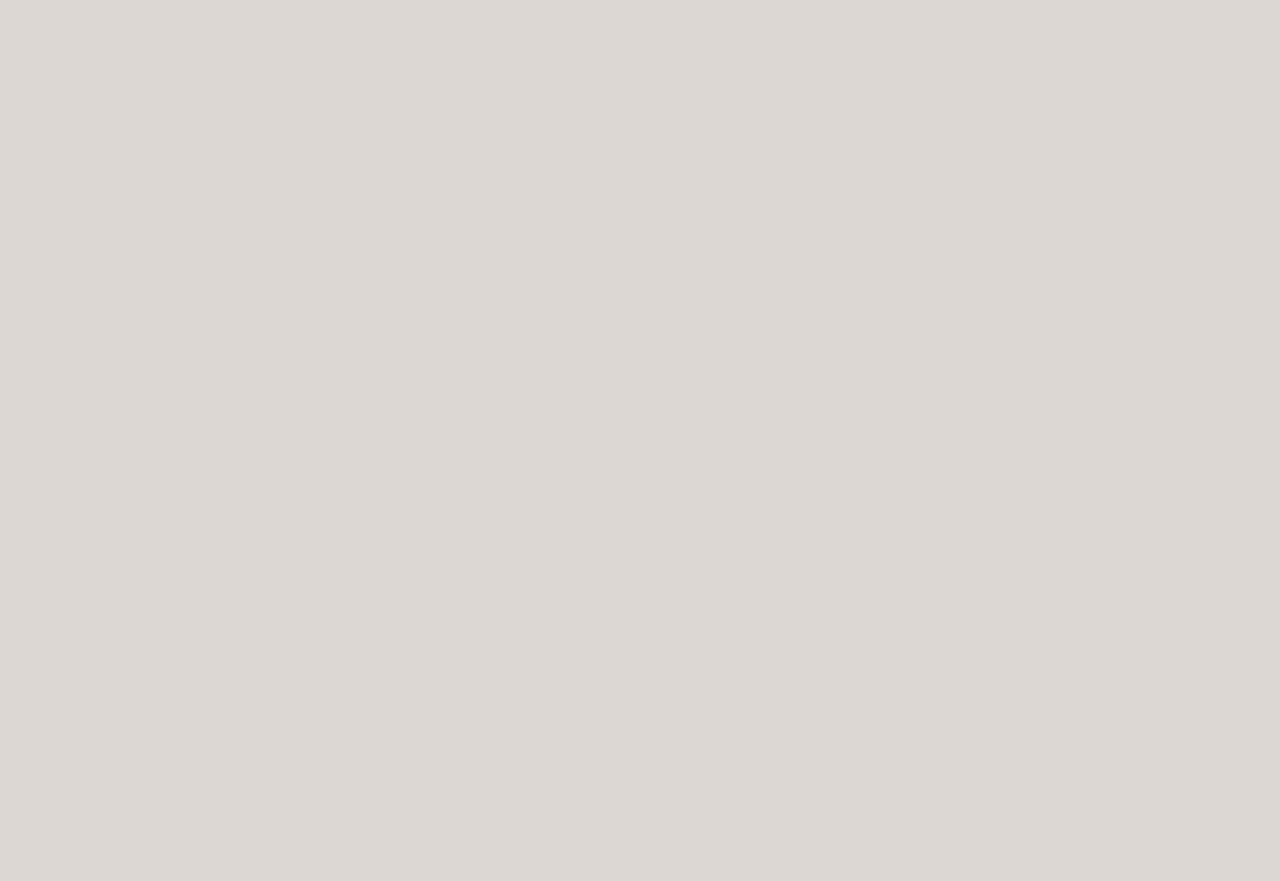
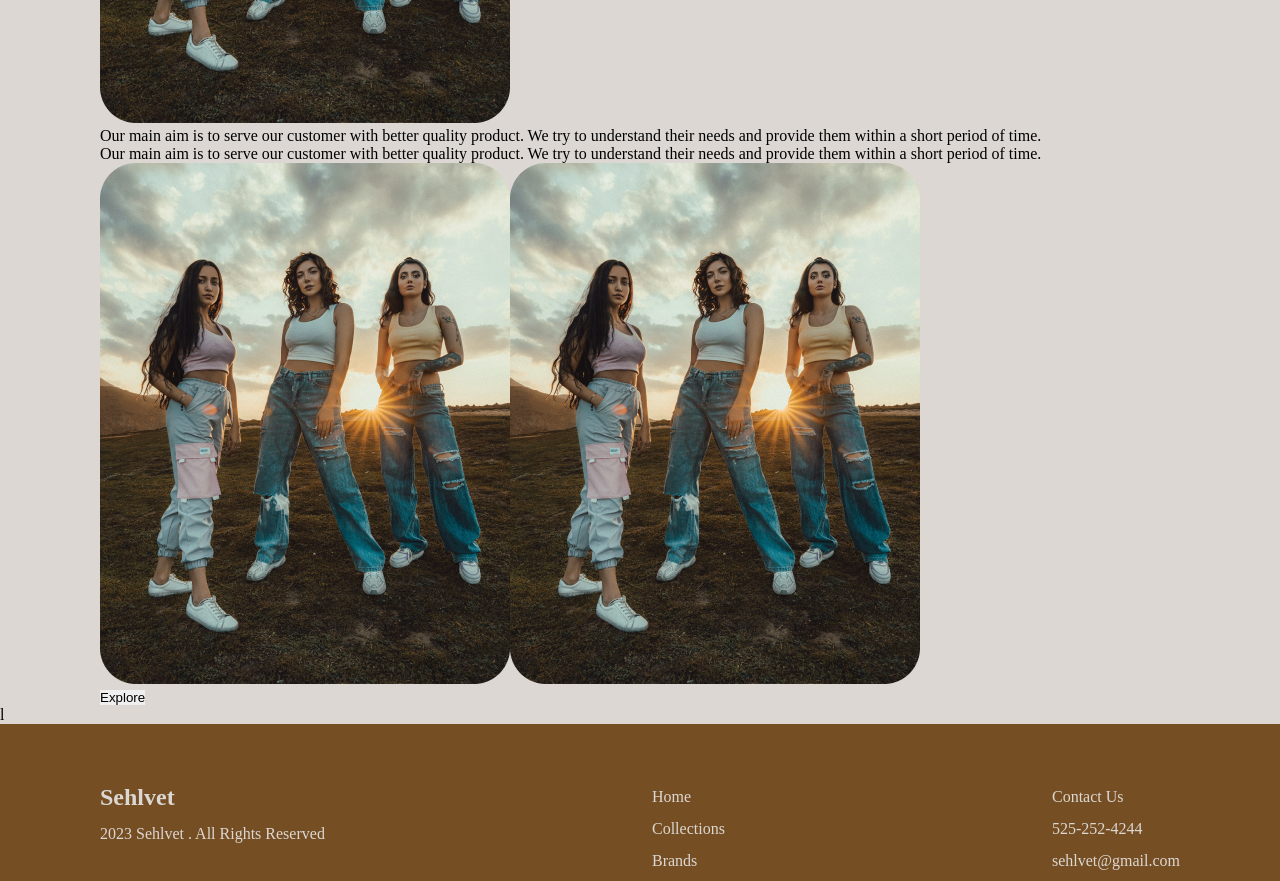
Before and after one commit to KiwiScreams/Sehlvet-landing-page, a React (Vite) app: page / in a window 1280 px wide. Shown: the part 5440-6321 px from the top of the page. Before the commit the page ends 5301 px from the top, so only its background shows below. Built offline with nearby package versions, Linux system fonts and the light colour scheme.

Commit message:
summer component

```diff
--- a/src/components/summer/Summer.jsx
+++ b/src/components/summer/Summer.jsx
@@ -1,4 +1,5 @@
 import "./Summer.css";
+import img1 from "../../assets/images/images/Rectangle 14.png";
 const Summer = () => {
   return (
     <>
@@ -9,6 +10,28 @@ const Summer = () => {
           </h2>
           <p>Have a look on what's trending now!</p>
         </div>
+        <div className="summer-body">
+          <div className="left-container">
+            <img src={img1} alt="" />
+            <p>
+              Our main aim is to serve our customer with better quality product.
+              We try to understand their needs and provide them within a short
+              period of time.
+            </p>
+          </div>
+          <div className="left-container">
+            <p>
+              Our main aim is to serve our customer with better quality product.
+              We try to understand their needs and provide them within a short
+              period of time.
+            </p>
+            <div className="img-container">
+              <img src={img1} alt="" />
+              <img src={img1} alt="" />
+            </div>
+            <button>Explore</button>
+          </div>
+        </div>
       </section>
     </>
   );
```
